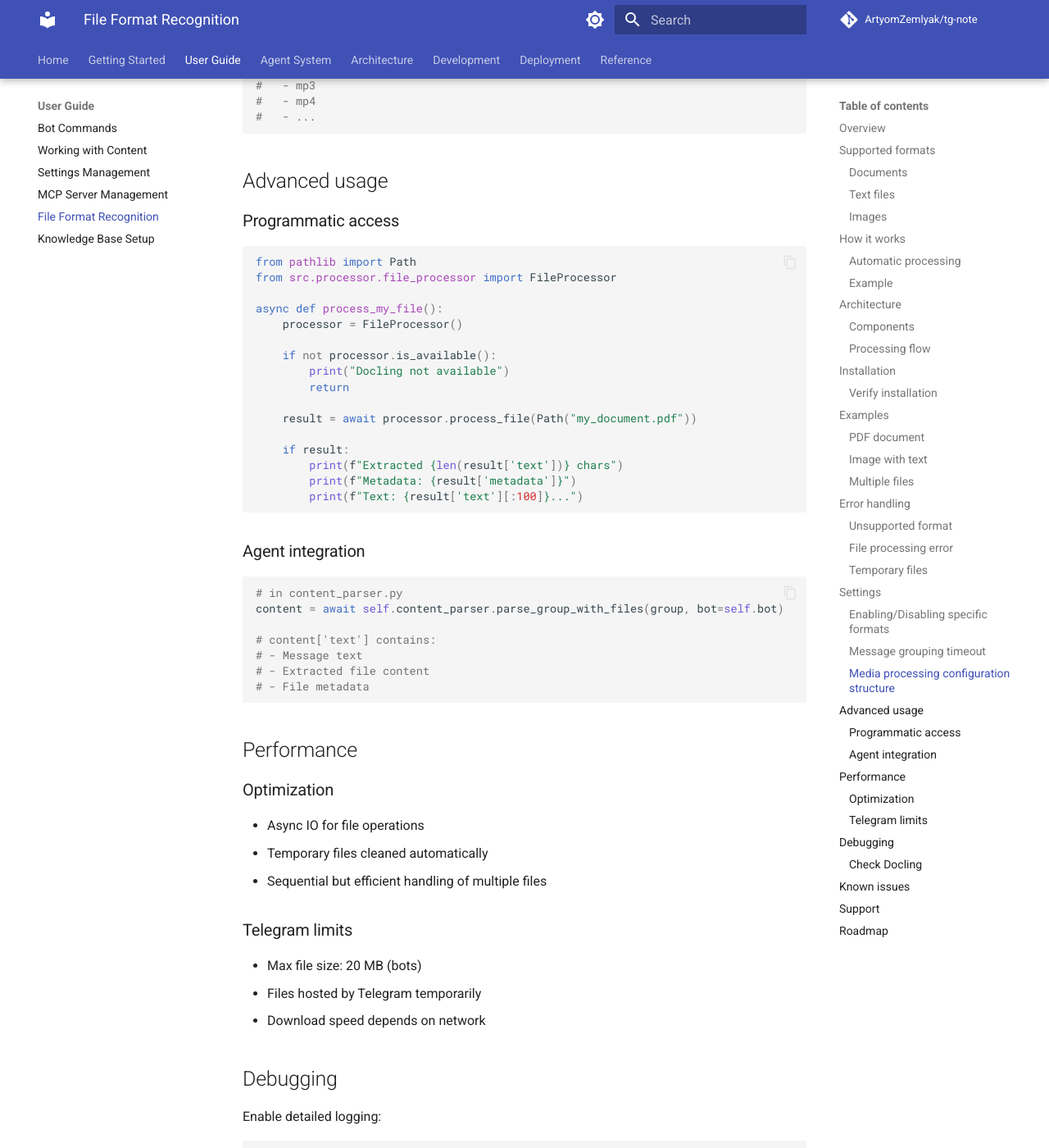
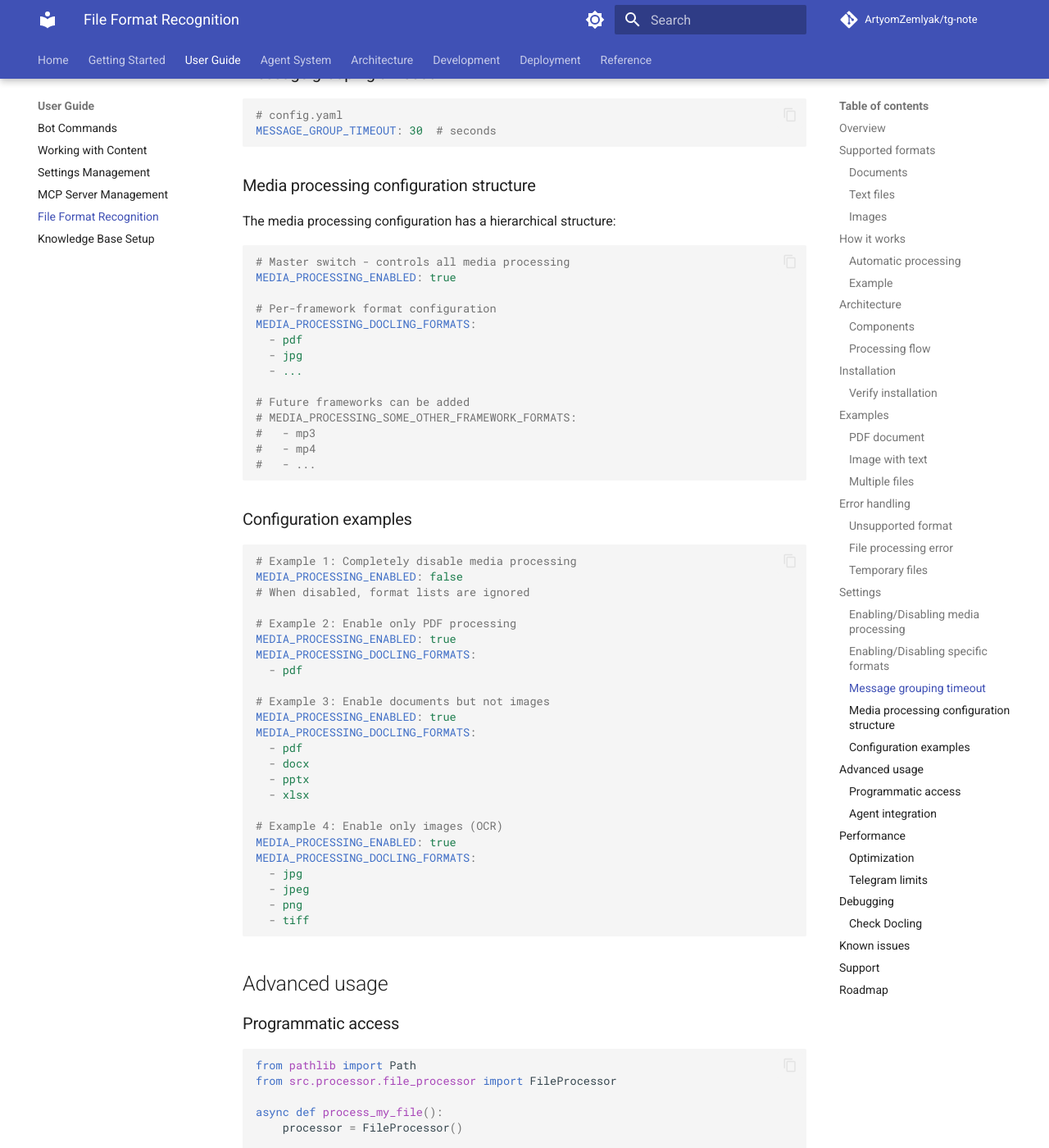
Before and after one commit to ArtyomZemlyak/tg-note, an MkDocs documentation site: the page built from docs_site/user-guide/file-format-recognition.md, in a window 1280 px wide and 1400 px high, scrolled down 5654 px. Shown: the whole window at 82% size. Built offline with MkDocs 1.6.1 and Material for MkDocs 9.7.7, drawn with Linux system fonts in a browser that asks for light colours; comment, search, counter and statistics services are not loaded; the version menu is left out; some of the changed text lies outside the part shown.

Commit message:
feat: Add master switch for media processing
Co-authored-by: artyom.zemlyak <artyom.zemlyak@gmail.com>

````diff
--- a/docs_site/user-guide/file-format-recognition.md
+++ b/docs_site/user-guide/file-format-recognition.md
@@ -169,7 +169,23 @@ else:
 
 ## Settings
 
-File format recognition works out of the box. You can customize which formats are enabled:
+File format recognition works out of the box. You can customize whether it's enabled and which formats are processed:
+
+### Enabling/Disabling media processing
+
+You can completely enable or disable media file processing using the master switch:
+
+```yaml
+# config.yaml
+
+# Enable media processing (default)
+MEDIA_PROCESSING_ENABLED: true
+
+# Disable all media processing
+MEDIA_PROCESSING_ENABLED: false
+```
+
+When `MEDIA_PROCESSING_ENABLED` is set to `false`, all file processing is disabled regardless of other settings.
 
 ### Enabling/Disabling specific formats
 
@@ -217,10 +233,13 @@ MESSAGE_GROUP_TIMEOUT: 30  # seconds
 
 ### Media processing configuration structure
 
-The media processing configuration allows for multiple frameworks:
+The media processing configuration has a hierarchical structure:
 
 ```yaml
-# Current framework
+# Master switch - controls all media processing
+MEDIA_PROCESSING_ENABLED: true
+
+# Per-framework format configuration
 MEDIA_PROCESSING_DOCLING_FORMATS:
   - pdf
   - jpg
@@ -231,6 +250,35 @@ MEDIA_PROCESSING_DOCLING_FORMATS:
 #   - mp3
 #   - mp4
 #   - ...
+```
+
+### Configuration examples
+
+```yaml
+# Example 1: Completely disable media processing
+MEDIA_PROCESSING_ENABLED: false
+# When disabled, format lists are ignored
+
+# Example 2: Enable only PDF processing
+MEDIA_PROCESSING_ENABLED: true
+MEDIA_PROCESSING_DOCLING_FORMATS:
+  - pdf
+
+# Example 3: Enable documents but not images
+MEDIA_PROCESSING_ENABLED: true
+MEDIA_PROCESSING_DOCLING_FORMATS:
+  - pdf
+  - docx
+  - pptx
+  - xlsx
+
+# Example 4: Enable only images (OCR)
+MEDIA_PROCESSING_ENABLED: true
+MEDIA_PROCESSING_DOCLING_FORMATS:
+  - jpg
+  - jpeg
+  - png
+  - tiff
 ```
 
 ## Advanced usage
````
Also changed, not shown: config.example.yaml (+14 -0 lines), 3 other files.
